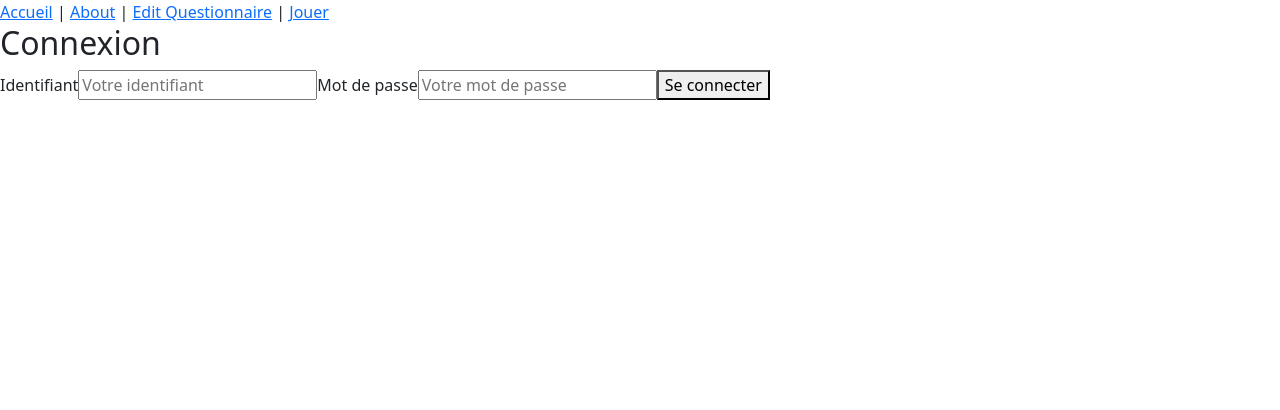
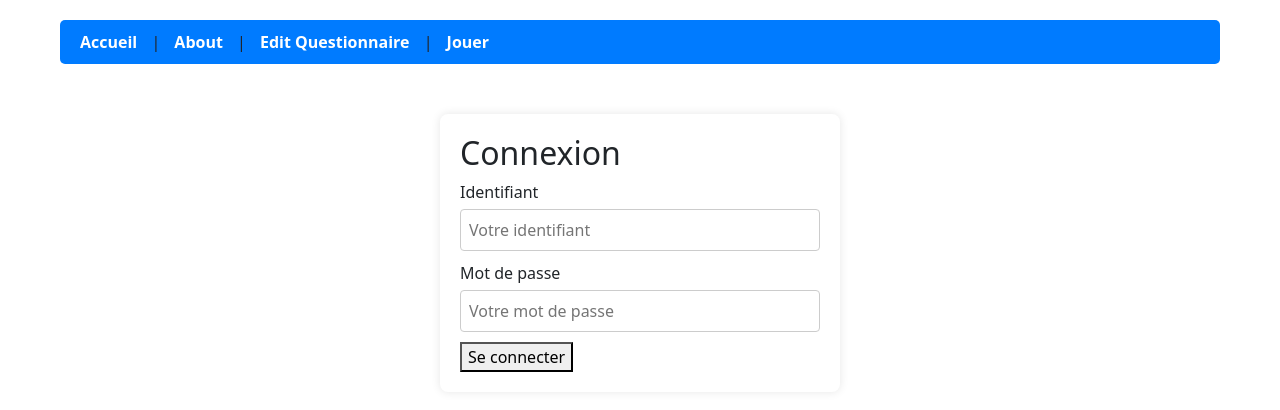
Before and after one commit to Raphael-1-3/vuejs_quiz, a Vue app in the folder quiz_vuerouter/: page /login in a window 1280 px wide. Shown: the top 410 px of the page. Built offline with nearby package versions, Linux system fonts and the light colour scheme.

Commit message:
ajout d'un peut de css

```diff
--- /dev/null
+++ b/quiz_vuerouter/index.css
@@ -0,0 +1,84 @@
+/* Global styles for the Vue.js Quiz Application */
+
+body {
+  font-family: Arial, sans-serif;
+  background-color: #f8f9fa;
+  margin: 0;
+  padding: 0;
+}
+
+#app {
+  max-width: 1200px;
+  margin: 0 auto;
+  padding: 20px;
+}
+
+nav {
+  background-color: #007bff;
+  padding: 10px;
+  border-radius: 5px;
+  margin-bottom: 20px;
+}
+
+nav a {
+  color: white;
+  text-decoration: none;
+  margin: 0 10px;
+  font-weight: bold;
+}
+
+nav a:hover {
+  text-decoration: underline;
+}
+
+h1, h2, h3 {
+  color: #333;
+}
+
+button {
+  cursor: pointer;
+}
+
+ul {
+  list-style-type: none;
+  padding: 0;
+}
+
+li {
+  margin-bottom: 10px;
+}
+
+.form-control {
+  margin-bottom: 10px;
+}
+
+.btn {
+  margin-right: 5px;
+}
+
+.login-page {
+  max-width: 400px;
+  margin: 50px auto;
+  padding: 20px;
+  background-color: white;
+  border-radius: 8px;
+  box-shadow: 0 0 10px rgba(0,0,0,0.1);
+}
+
+.login-form label {
+  display: block;
+  margin-bottom: 5px;
+}
+
+.login-form input {
+  width: 100%;
+  padding: 8px;
+  margin-bottom: 10px;
+  border: 1px solid #ccc;
+  border-radius: 4px;
+}
+
+.error-message {
+  color: red;
+  margin-bottom: 10px;
+}
--- a/quiz_vuerouter/index.html
+++ b/quiz_vuerouter/index.html
@@ -5,6 +5,7 @@
     <link rel="icon" href="/favicon.ico">
     <meta name="viewport" content="width=device-width, initial-scale=1.0">
     <title>Vite App</title>
+    <link rel="stylesheet" href="index.css">
   </head>
   <body>
     <div id="app"></div>
```
Also changed, not shown: 1 other file (tests, documents, lock files or other folders).
